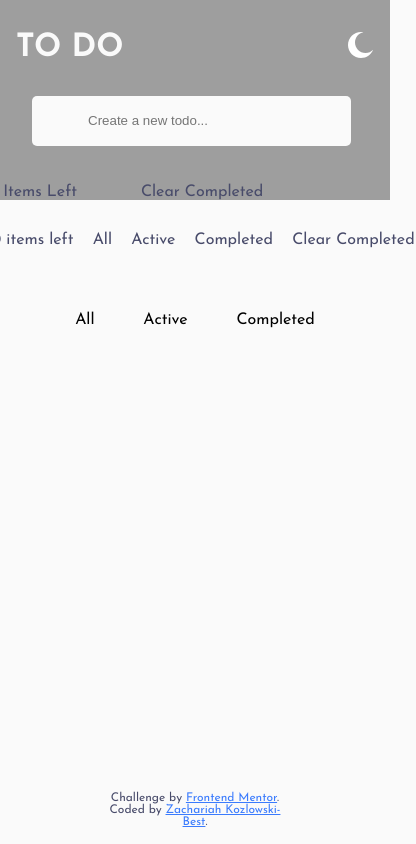
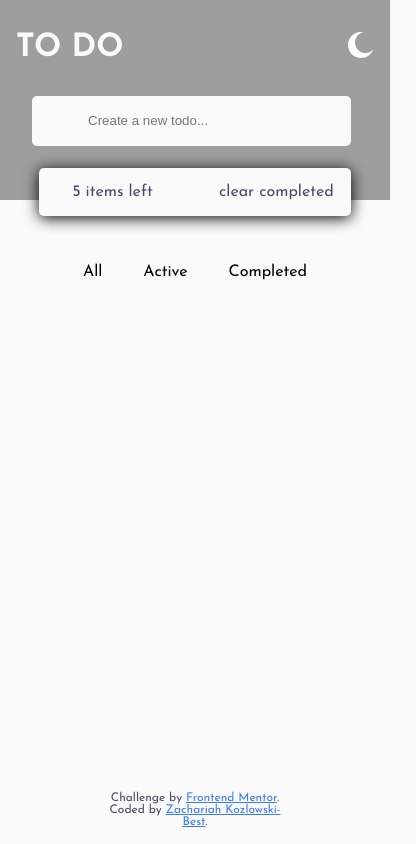
Before and after one commit to zach7815/ToDoList, a React (Create React App) app in the folder task-app/: page / in a window 390 px wide. Shown: the whole page, 416 px wide, since content can reach past the window. Built offline with nearby package versions, Linux system fonts and the light colour scheme.

Commit message:
Fixed some mobile responsive issues that had occured

```diff
--- a/task-app/src/App.scss
+++ b/task-app/src/App.scss
@@ -60,13 +60,14 @@ $inputCircle:false
 
 }
 
-
+html{
+  box-sizing: border-box;
+}
 
 
 body{
   margin:0;
   padding:0;
-  box-sizing: border-box;
   background-color:$dayVLightGray;
 
   font-family: $fontFamily;
@@ -136,26 +137,25 @@ background-size: cover;
 }
 
 .listContent{
+  box-shadow: 0px 2px 15px 0 black;
   display: flex;
   flex-direction: column;
   justify-content: center;
   align-items: center;
-  width: max-content;
+  width: 80%;
   position: relative;
   bottom:2rem;
+  background-color: $dayVLightGray;
   color:$dayVGrayBlue;
-
-
+  border-radius: 5px;
 
 
 
   .item{
-    display: flex;
     justify-content:flex-start;
    align-content: center;
     width: 100%;
     position: relative;
-    padding-left: 1rem;
     gap: 1rem;
     background-color:$dayVLightGray ;
     border-bottom: solid 1px $nightGrayBlue;
@@ -220,6 +220,11 @@ background-size: cover;
       border-radius: 5px 5px 0 0;
     }
 
+    .crossContainer{
+      margin-left:auto;
+      padding-right:1rem;
+    }
+
     .cross{
       fill:$nightGrayBlue;
       height: auto;
@@ -233,13 +238,11 @@ background-size: cover;
 
   }
   .itemCount{
-    width: 100%;
-    justify-content: flex-start;
-    padding:1rem 0 1rem 1rem;
-    text-transform: capitalize;
+   width: 100%;
     display: flex;
-    gap:4rem;
-    border-radius: 0 0 5px 5px;
+    justify-content: space-around;
+    gap: 1rem;
+    padding: 1rem 0 1rem 1rem;
     a {
       cursor: pointer;
       }
@@ -250,7 +253,7 @@ background-size: cover;
 .Toggles{
   display: flex;
   justify-content: space-around;
-  width: 74%;
+  width: 68%;
   border-radius: 5px;
   padding: 1rem;
   span:hover{
@@ -267,7 +270,7 @@ background-size: cover;
 display: flex;
 justify-content: space-around!important;
 border-bottom: none!important;
-padding: 1rem 0 1rem 0;
+padding: 1rem 0 1rem 1rem;
 width: 100%;
 gap:2rem;
 max-width: 567.583px;
@@ -319,11 +322,16 @@ display:none;
 
 }
 .listContent{
-  box-shadow: 0px 2px 15px 0 black;
 border-radius: 5px;
+width: max-content;
 margin: 0 0 5rem 0;
 position: relative;
 z-index: 5;
+ &>*{
+    padding-left: 1rem;
+  }
+
+
   .item{
     width: 34rem;
     max-width:552.317px;
@@ -337,8 +345,7 @@ gap: 1rem;
   position: relative;
   display: none;
   top:1rem;
-  margin-left:auto;
-  padding-right:1rem;
+
   .cross{
     top:0;
     left:0;
@@ -353,16 +360,14 @@ gap: 1rem;
 
   }
   .itemCount{
-    display:none;
+    display:none!important;
   }
 }
 
 .Toggles{
   display: none;
 }
-.deskToggle{
-  display: flex;
-}
+
 
 }
 
@@ -400,3 +405,7 @@ gap: 1rem;
 .completed{
   display: none!important;
 }
+
+.flex{
+  display:flex;
+}
--- a/task-app/src/components/Header.jsx
+++ b/task-app/src/components/Header.jsx
@@ -19,7 +19,10 @@ useDarkMode(darkMode)
          className='.icon'
          onClick={(e)=>{
             e.preventDefault();
-            darkMode === false ? setDarkMode(true) : setDarkMode(false)}}>
+            darkMode === false ? setDarkMode(true) : setDarkMode(false)}}
+
+
+            >
         {darkMode===false?<ReactLogoMoon/>:<ReactLogoSun/>}
         </a>
         </div>
--- a/task-app/src/components/listItem.jsx
+++ b/task-app/src/components/listItem.jsx
@@ -25,7 +25,7 @@ const ListItem = ({itemText, toDo, checked, toDos, setToDo, id}) =>{
     }
 
     return(
-        <div className="item" id={id} >
+        <div className="item flex" id={id} >
         <label className="checkbox">
         <input
         className="checkbox-round"
```
